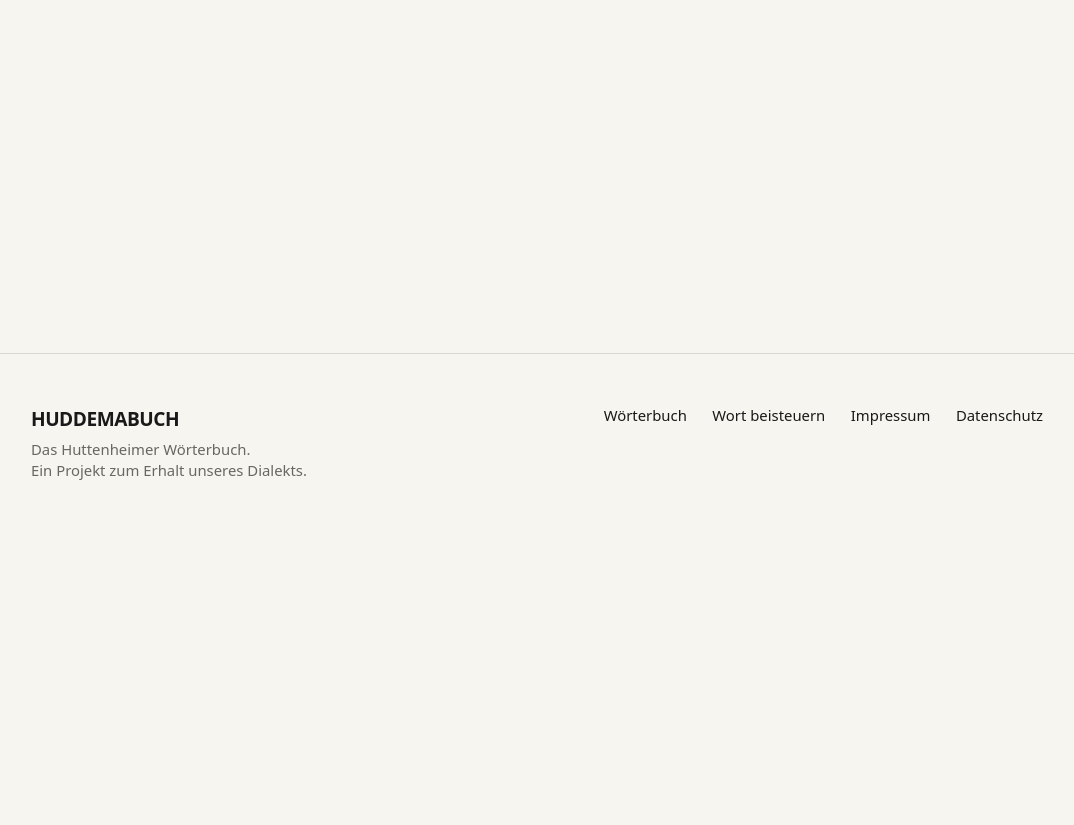
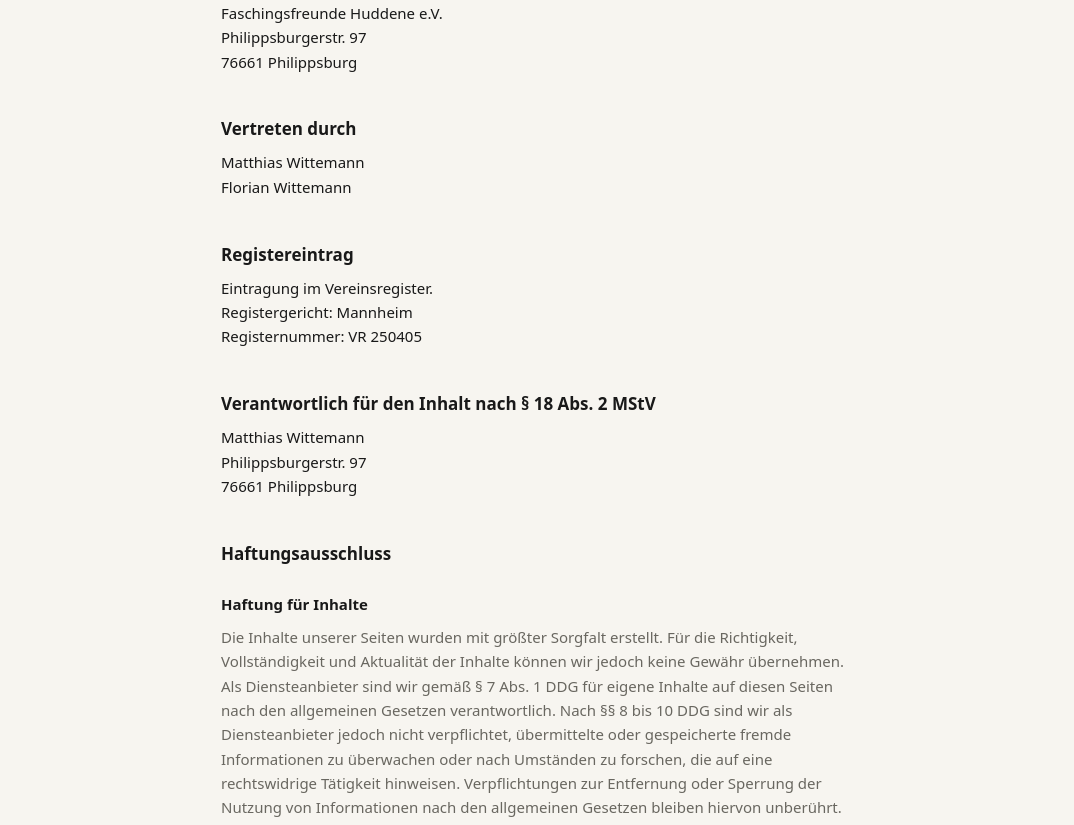
Before and after one commit to clamourparanoize/huddemabuch, a Next.js app: page /impressum in a window 1280 px wide. Shown: the part 268-1093 px from the top of the page, without its empty margins (103-1177 px from the left). Before the commit the page ends 800 px from the top, so only its background shows below. Built offline with nearby package versions, Linux system fonts and the light colour scheme.

Commit message:
Impressum mit echten Vereins-/Kontaktdaten befüllt
Google-Analytics-Absatz aus der Vorlage bewusst weggelassen, da das
Projekt kein Google Analytics einbindet - würde sonst inhaltlich nicht
stimmen.

Co-Authored-By: Claude Sonnet 5 <noreply@anthropic.com>

```diff
--- a/src/app/impressum/page.tsx
+++ b/src/app/impressum/page.tsx
@@ -9,10 +9,167 @@ export default function ImpressumSeite() {
         <h1 className="font-serif-display text-3xl font-semibold">
           Impressum
         </h1>
-        <p className="mt-6 text-[var(--muted)]">
-          Hier trägst du deine Anbieterkennzeichnung ein (Name, Anschrift,
-          Kontakt) - Platzhalter, noch nicht final ausgefüllt.
-        </p>
+
+        <div className="mt-10 space-y-10 text-[15px] leading-relaxed text-[var(--foreground)]">
+          <section>
+            <h2 className="text-base font-semibold">
+              Angaben gemäß § 5 DDG
+            </h2>
+            <p className="mt-2">
+              Faschingsfreunde Huddene e.V.
+              <br />
+              Philippsburgerstr. 97
+              <br />
+              76661 Philippsburg
+            </p>
+          </section>
+
+          <section>
+            <h2 className="text-base font-semibold">Vertreten durch</h2>
+            <p className="mt-2">
+              Matthias Wittemann
+              <br />
+              Florian Wittemann
+            </p>
+          </section>
+
+          <section>
+            <h2 className="text-base font-semibold">Registereintrag</h2>
+            <p className="mt-2">
+              Eintragung im Vereinsregister.
+              <br />
+              Registergericht: Mannheim
+              <br />
+              Registernummer: VR 250405
+            </p>
+          </section>
+
+          <section>
+            <h2 className="text-base font-semibold">
+              Verantwortlich für den Inhalt nach § 18 Abs. 2 MStV
+            </h2>
+            <p className="mt-2">
+              Matthias Wittemann
+              <br />
+              Philippsburgerstr. 97
+              <br />
+              76661 Philippsburg
+            </p>
+          </section>
+
+          <section>
+            <h2 className="text-base font-semibold">
+              Haftungsausschluss
+            </h2>
+
+            <h3 className="mt-6 text-[15px] font-semibold">
+              Haftung für Inhalte
+            </h3>
+            <p className="mt-2 text-[var(--muted)]">
+              Die Inhalte unserer Seiten wurden mit größter Sorgfalt
+              erstellt. Für die Richtigkeit, Vollständigkeit und Aktualität
+              der Inhalte können wir jedoch keine Gewähr übernehmen. Als
+              Diensteanbieter sind wir gemäß § 7 Abs. 1 DDG für eigene
+              Inhalte auf diesen Seiten nach den allgemeinen Gesetzen
+              verantwortlich. Nach §§ 8 bis 10 DDG sind wir als
+              Diensteanbieter jedoch nicht verpflichtet, übermittelte oder
+              gespeicherte fremde Informationen zu überwachen oder nach
+              Umständen zu forschen, die auf eine rechtswidrige Tätigkeit
+              hinweisen. Verpflichtungen zur Entfernung oder Sperrung der
+              Nutzung von Informationen nach den allgemeinen Gesetzen
+              bleiben hiervon unberührt. Eine diesbezügliche Haftung ist
+              jedoch erst ab dem Zeitpunkt der Kenntnis einer konkreten
+              Rechtsverletzung möglich. Bei Bekanntwerden von
+              entsprechenden Rechtsverletzungen werden wir diese Inhalte
+              umgehend entfernen.
+            </p>
+
+            <h3 className="mt-6 text-[15px] font-semibold">
+              Haftung für Links
+            </h3>
+            <p className="mt-2 text-[var(--muted)]">
+              Unser Angebot enthält Links zu externen Webseiten Dritter,
+              auf deren Inhalte wir keinen Einfluss haben. Deshalb können
+              wir für diese fremden Inhalte auch keine Gewähr übernehmen.
+              Für die Inhalte der verlinkten Seiten ist stets der
+              jeweilige Anbieter oder Betreiber der Seiten verantwortlich.
+              Die verlinkten Seiten wurden zum Zeitpunkt der Verlinkung
+              auf mögliche Rechtsverstöße überprüft. Rechtswidrige
+              Inhalte waren zum Zeitpunkt der Verlinkung nicht erkennbar.
+              Eine permanente inhaltliche Kontrolle der verlinkten Seiten
+              ist jedoch ohne konkrete Anhaltspunkte einer
+              Rechtsverletzung nicht zumutbar. Bei Bekanntwerden von
+              Rechtsverletzungen werden wir derartige Links umgehend
+              entfernen.
+            </p>
+
+            <h3 className="mt-6 text-[15px] font-semibold">Urheberrecht</h3>
+            <p className="mt-2 text-[var(--muted)]">
+              Die durch die Seitenbetreiber erstellten Inhalte und Werke
+              auf diesen Seiten unterliegen dem deutschen Urheberrecht.
+              Die Vervielfältigung, Bearbeitung, Verbreitung und jede Art
+              der Verwertung außerhalb der Grenzen des Urheberrechtes
+              bedürfen der schriftlichen Zustimmung des jeweiligen Autors
+              bzw. Erstellers. Downloads und Kopien dieser Seite sind nur
+              für den privaten, nicht kommerziellen Gebrauch gestattet.
+              Soweit die Inhalte auf dieser Seite nicht vom Betreiber
+              erstellt wurden, werden die Urheberrechte Dritter beachtet.
+              Insbesondere werden Inhalte Dritter als solche
+              gekennzeichnet. Sollten Sie trotzdem auf eine
+              Urheberrechtsverletzung aufmerksam werden, bitten wir um
+              einen entsprechenden Hinweis. Bei Bekanntwerden von
+              Rechtsverletzungen werden wir derartige Inhalte umgehend
+              entfernen.
+            </p>
+          </section>
+
+          <section>
+            <h2 className="text-base font-semibold">Datenschutz</h2>
+            <p className="mt-2 text-[var(--muted)]">
+              Die Nutzung unserer Webseite ist in der Regel ohne Angabe
+              personenbezogener Daten möglich. Soweit auf unseren Seiten
+              personenbezogene Daten (beispielsweise Name, Anschrift oder
+              E-Mail-Adressen) erhoben werden, erfolgt dies, soweit
+              möglich, stets auf freiwilliger Basis. Diese Daten werden
+              ohne Ihre ausdrückliche Zustimmung nicht an Dritte
+              weitergegeben.
+            </p>
+            <p className="mt-4 text-[var(--muted)]">
+              Wir weisen darauf hin, dass die Datenübertragung im
+              Internet (z. B. bei der Kommunikation per E-Mail)
+              Sicherheitslücken aufweisen kann. Ein lückenloser Schutz
+              der Daten vor dem Zugriff durch Dritte ist nicht möglich.
+            </p>
+            <p className="mt-4 text-[var(--muted)]">
+              Der Nutzung von im Rahmen der Impressumspflicht
+              veröffentlichten Kontaktdaten durch Dritte zur Übersendung
+              von nicht ausdrücklich angeforderter Werbung und
+              Informationsmaterialien wird hiermit ausdrücklich
+              widersprochen. Die Betreiber der Seiten behalten sich
+              ausdrücklich rechtliche Schritte im Falle der unverlangten
+              Zusendung von Werbeinformationen, etwa durch Spam-Mails,
+              vor.
+            </p>
+          </section>
+
+          <section>
+            <h2 className="text-base font-semibold">Technische Umsetzung</h2>
+            <p className="mt-2">
+              Clamour Paranoize, Inh. Julian Baader
+              <br />
+              Hubert-Heil-Str. 31
+              <br />
+              76661 Philippsburg
+              <br />
+              <a
+                href="mailto:design@clamour-paranoize.de"
+                className="text-[var(--accent)] underline-offset-4 hover:underline"
+              >
+                design@clamour-paranoize.de
+              </a>
+            </p>
+          </section>
+        </div>
       </main>
       <SiteFooter />
     </div>
```
